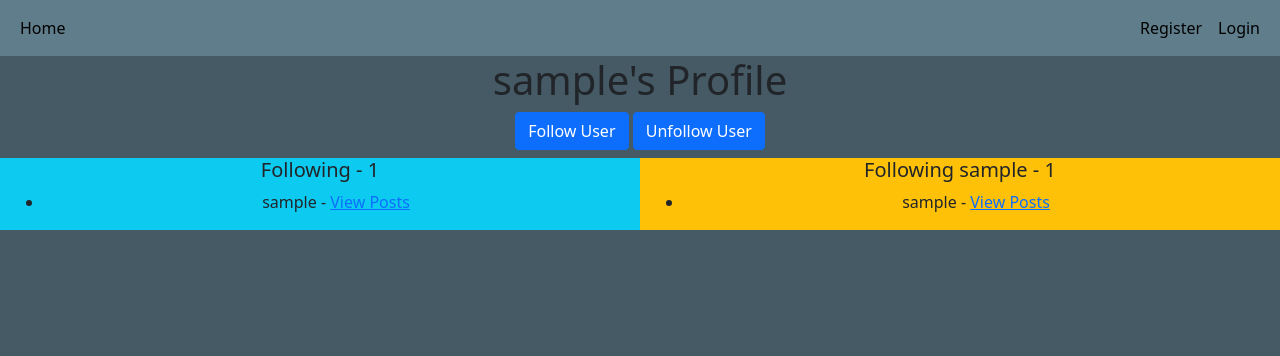
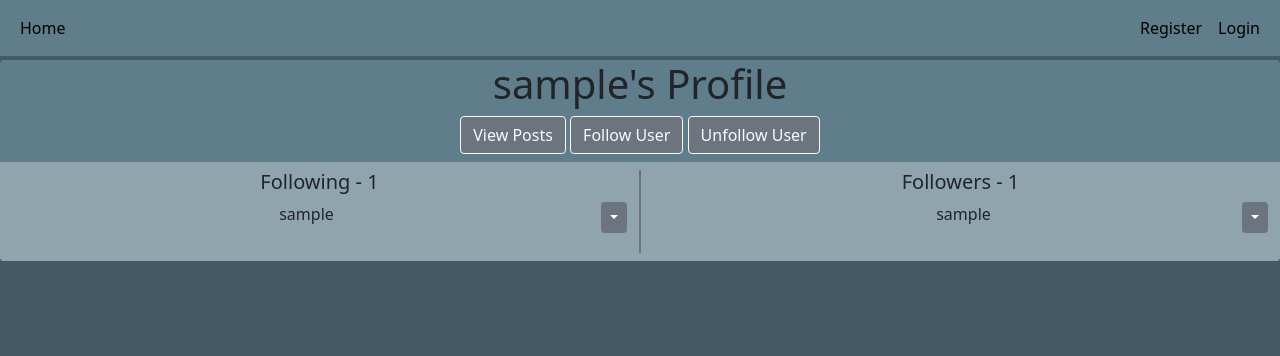
Before and after one commit to ZakMcRae/psts-api-front-end, a FastAPI app: template Blog_FastAPI/templates/user/profile.html in a window 1280 px wide. Shown: the top 356 px of the page. Run offline with FastAPI, Linux system fonts and the light colour scheme; the template is opened without the code that fills it: most values are stand-ins (such as "Sample title", 1, 10 or a date in 2020).

Commit message:
unified style and add dropdowns
more uniform design and style across site
added dropdowns for actions per user
added buttons with links for view posts/follow/unfollow

```diff
--- a/Blog_FastAPI/templates/user/profile.html
+++ b/Blog_FastAPI/templates/user/profile.html
@@ -1,41 +1,97 @@
 {% extends 'base.html' %}
 
 {% block content %}
-
+    <div class="bg-main rounded main-block mx-auto mt-1 mb-2">
         <div>
             <h1 class="text-center">{{ user_info.get('username') }}'s Profile</h1>
         </div>
+
         <div class="text-center mb-2">
-        <a class="btn btn-primary" href="{{ url_for('get_follow_user', user_id=user_info.get('id')) }}">Follow User</a>
-        <a class="btn btn-primary" href="{{ url_for('get_unfollow_user', user_id=user_info.get('id')) }}">Unfollow User</a>
+            <a class="btn btn-secondary btn-outline-light"
+               href="{{ url_for('get_users_posts', user_id=user_info.get('id')) }}">View Posts</a>
+            <a class="btn btn-secondary btn-outline-light"
+               href="{{ url_for('get_follow_user', user_id=user_info.get('id')) }}">Follow
+                User</a>
+            <a class="btn btn-secondary btn-outline-light"
+               href="{{ url_for('get_unfollow_user', user_id=user_info.get('id')) }}">Unfollow
+                User</a>
         </div>
 
-    <div>
+        <div class="bg-minor rounded-bottom py-2">
             <div class="row mx-auto text-center">
-            <div class="col bg-info">
+
+                <div class="col border-end border-secondary">
                     <h5>Following - {{ followers|length }}</h5>
-                {% if followers|length < 1  %}
+                    {% if followers|length < 1 %}
                         <p>{{ user_info.get('username') }} is not currently following anybody</p>
                     {% else %}
                         <div>
-                        <ul>
                             {% for follower in followers %}
-                            <li>{{ follower.username }} - <a href="{{ url_for('get_users_posts', user_id=follower.id) }}"> View Posts</a></li>
+
+                                <div class="d-flex">
+                                    <div class="flex-grow-1 text-center">
+                                        <span>{{ follower.username }}</span>
+                                    </div>
+
+                                    <div class="mb-1">
+                                        <div class="dropdown">
+                                            <button class="btn btn-sm btn-secondary dropdown-toggle" type="button"
+                                                    id="dropdownMenuButton1"
+                                                    data-bs-toggle="dropdown" aria-expanded="false"></button>
+                                            <ul class="dropdown-menu" aria-labelledby="dropdownMenuButton1">
+                                                <li>
+                                                    <a class="dropdown-item"
+                                                       href="{{ url_for('get_user_page', user_id=follower.id) }}">Profile</a>
+                                                </li>
+                                                <li>
+                                                    <a class="dropdown-item"
+                                                       href="{{ url_for('get_users_posts', user_id=follower.id) }}">View
+                                                        User's Posts</a>
+                                                </li>
+                                            </ul>
+                                        </div>
+                                    </div>
+                                </div>
+
                             {% endfor %}
-                        </ul>
                         </div>
                     {% endif %}
                 </div>
 
-            <div class="col bg-warning">
-                <h5>Following {{ user_info.get('username') }} - {{ following|length }}</h5>
-                {% if following|length < 1  %}
+                <div class="col border-start border-secondary">
+                    <h5>Followers - {{ following|length }}</h5>
+                    {% if following|length < 1 %}
                         <p>Nobody is currently following {{ user_info.get('username') }}</p>
                     {% else %}
                         <div>
                             <ul>
                                 {% for follower in following %}
-                            <li>{{ follower.username }} - <a href="{{ url_for('get_users_posts', user_id=follower.id) }}"> View Posts</a></li>
+
+                                    <div class="d-flex">
+                                        <div class="flex-grow-1 text-center">
+                                            <span>{{ follower.username }}</span>
+                                        </div>
+
+                                        <div class="mb-1">
+                                            <div class="dropdown">
+                                                <button class="btn btn-sm btn-secondary dropdown-toggle" type="button"
+                                                        id="dropdownMenuButton1"
+                                                        data-bs-toggle="dropdown" aria-expanded="false"></button>
+                                                <ul class="dropdown-menu" aria-labelledby="dropdownMenuButton1">
+                                                    <li>
+                                                        <a class="dropdown-item"
+                                                           href="{{ url_for('get_user_page', user_id=follower.id) }}">Profile</a>
+                                                    </li>
+                                                    <li>
+                                                        <a class="dropdown-item"
+                                                           href="{{ url_for('get_users_posts', user_id=follower.id) }}">View
+                                                            User's Posts</a>
+                                                    </li>
+                                                </ul>
+                                            </div>
+                                        </div>
+                                    </div>
+
                                 {% endfor %}
                             </ul>
                         </div>
@@ -44,5 +100,5 @@
 
             </div>
         </div>
-
+    </div>
 {% endblock %}
```
Lines whose indentation alone changed are shown as unchanged.
